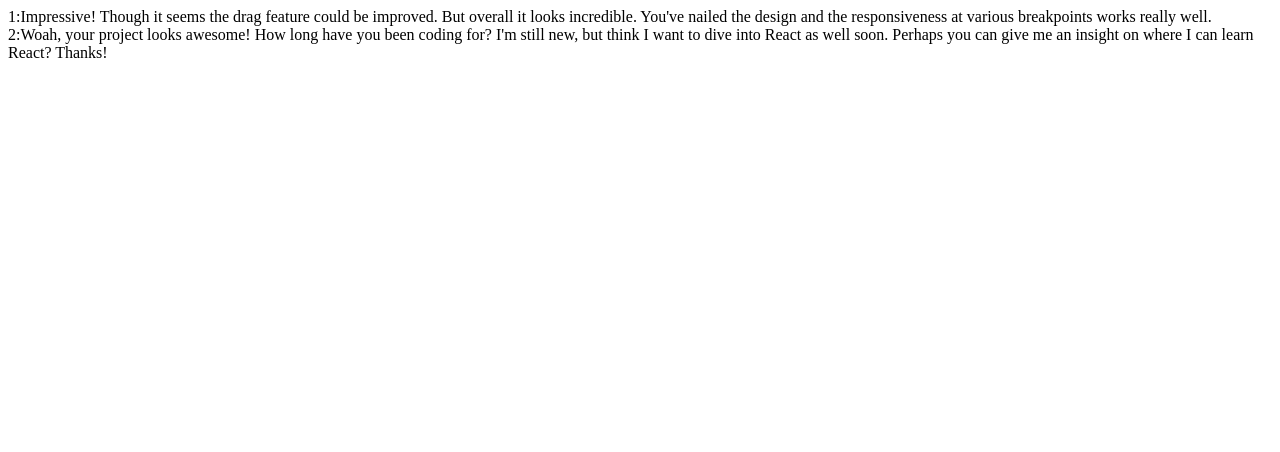
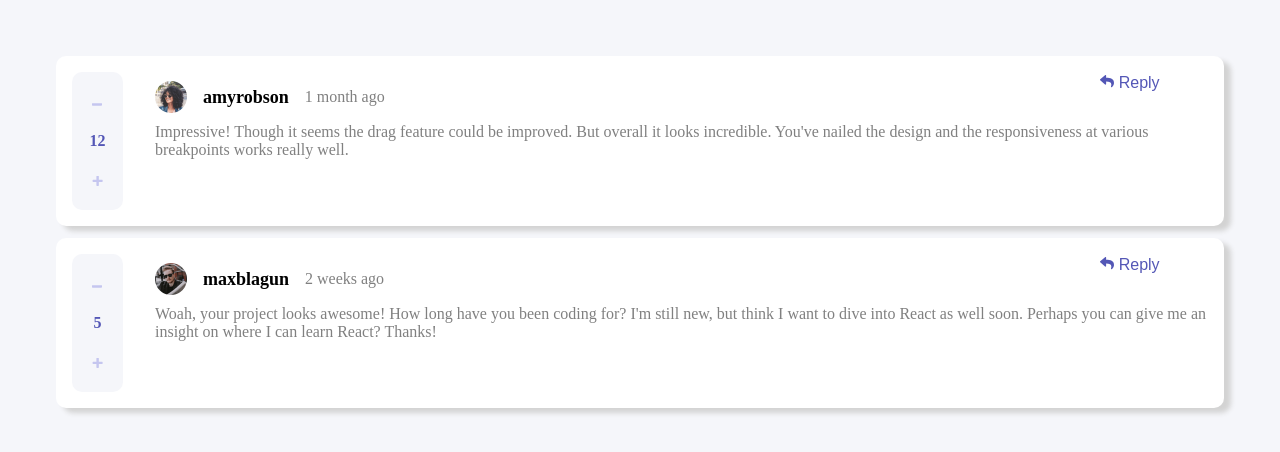
Before and after one commit to thejollydrawker/fm-comments, an Angular app: page / in a window 1280 px wide. Shown: the top 452 px of the page. Built offline with nearby package versions, Linux system fonts and the light colour scheme.

Commit message:
adding styles to comments

```diff
--- a/src/app/app.component.html
+++ b/src/app/app.component.html
@@ -1 +1,5 @@
-<app-comments-list></app-comments-list>
+
+
+<main class="app-main">
+    <app-comments-list></app-comments-list>
+</main>
--- a/src/app/app.component.scss
+++ b/src/app/app.component.scss
@@ -0,0 +1,24 @@
+//colors
+$accent-blue: hsl(238, 40%, 52%);
+$accent-blue-hover: hsl(239, 57%, 85%);
+$text-gray: hsl(223, 19%, 93%);
+$delete-red:  hsl(358, 79%, 66%);
+$delete-red-hover:  hsl(357, 100%, 86%);
+
+//bg colors
+$bg-color-primary: hsl(228, 33%, 97%);
+$bg-cancel-btn: hsl(211, 10%, 45%);
+$bg-delete-btn: $delete-red;
+
+//breakpoints
+$breakpoint-tablet: 768px;
+
+.app-main {
+    padding: 0.5rem;
+}
+
+@media (min-width: $breakpoint-tablet) {
+    .app-main {
+        padding: 3rem;
+    }
+}
--- a/src/app/components/comment/comment.component.html
+++ b/src/app/components/comment/comment.component.html
@@ -1 +1,37 @@
-<p>comment works!</p>
+<article class="comment">
+
+    <div class="comment-content">
+        <div class="comment-header">
+            <img
+                [src]="'assets/images/' + comment.user.image.png"
+                [alt]="comment.user.username"
+                class="comment-header_img"
+            >
+            <h2>
+                {{ comment.user.username }}
+            </h2>
+            <span class="comment-header_created-at">
+                {{ comment.createdAt }}
+            </span>
+        </div>
+
+        <div class="comment-body">
+            {{ comment.content }}
+        </div>
+    </div>
+
+    <div class="comment-score">
+        <button class="comment-score_btn"><svg width="11" height="3" xmlns="http://www.w3.org/2000/svg"><path d="M9.256 2.66c.204 0 .38-.056.53-.167.148-.11.222-.243.222-.396V.722c0-.152-.074-.284-.223-.395a.859.859 0 0 0-.53-.167H.76a.859.859 0 0 0-.53.167C.083.437.009.57.009.722v1.375c0 .153.074.285.223.396a.859.859 0 0 0 .53.167h8.495Z" fill="#C5C6EF"/></svg></button>
+        <span>
+            {{ comment.score }}
+        </span>
+        <button class="comment-score_btn"><svg width="11" height="11" xmlns="http://www.w3.org/2000/svg"><path d="M6.33 10.896c.137 0 .255-.05.354-.149.1-.1.149-.217.149-.354V7.004h3.315c.136 0 .254-.05.354-.149.099-.1.148-.217.148-.354V5.272a.483.483 0 0 0-.148-.354.483.483 0 0 0-.354-.149H6.833V1.4a.483.483 0 0 0-.149-.354.483.483 0 0 0-.354-.149H4.915a.483.483 0 0 0-.354.149c-.1.1-.149.217-.149.354v3.37H1.08a.483.483 0 0 0-.354.15c-.1.099-.149.217-.149.353v1.23c0 .136.05.254.149.353.1.1.217.149.354.149h3.333v3.39c0 .136.05.254.15.353.098.1.216.149.353.149H6.33Z" fill="#C5C6EF"/></svg></button>
+    </div>
+
+    <div class="comment-reply">
+        <button class="comment-reply_btn">
+            <svg width="14" height="13" xmlns="http://www.w3.org/2000/svg"><path d="M.227 4.316 5.04.16a.657.657 0 0 1 1.085.497v2.189c4.392.05 7.875.93 7.875 5.093 0 1.68-1.082 3.344-2.279 4.214-.373.272-.905-.07-.767-.51 1.24-3.964-.588-5.017-4.829-5.078v2.404c0 .566-.664.86-1.085.496L.227 5.31a.657.657 0 0 1 0-.993Z" fill="#5357B6"/></svg>
+            Reply
+        </button>
+    </div>
+</article>
--- a/src/app/components/comment/comment.component.scss
+++ b/src/app/components/comment/comment.component.scss
@@ -0,0 +1,113 @@
+@use 'src/app/app.component' as app;
+
+$btn-font-weight: 500;
+
+.comment {
+
+    box-shadow: 7px 5px 5px lightgray;
+    padding: 1rem;
+    border-radius: 10px;
+    display: flex;
+    flex-direction: column;
+    gap: 2rem;
+    position: relative;
+    background-color: white;
+
+    &-content {
+        font-size: 16px;
+        color: gray;
+    }
+
+    &-reply {
+        position: absolute;
+        bottom: 10%;
+        right: 5%;
+
+        &_btn {
+            border: none;
+            background: none;
+            color: app.$accent-blue;
+            font-size: 16px;
+            font-weight: $btn-font-weight;
+            cursor: pointer;
+        }
+    }
+
+    &-score {
+        order: 2;
+        display: flex;
+        align-items: center;
+        gap: 10px;
+
+        width: 30%;
+        justify-content: space-between;
+
+        background-color: app.$bg-color-primary;
+        border-radius: 10px;
+        padding: 8px;
+
+        &_btn {
+            border: none;
+            background: none;
+            cursor: pointer;
+            color: gray;
+            font-weight: $btn-font-weight;
+            font-size: 16px;
+            padding: 5px 12px;
+            padding-left: 12px;
+            padding-right: 12px;
+        }
+
+        & span {
+            color: app.$accent-blue;
+            font-weight: 700;
+            font-size: 16px;
+        }
+    }
+
+    &-header {
+        display: flex;
+        align-items: center;
+        gap: 1rem;
+        font-size: 0.75rem;
+        color: initial;
+
+        &_img {
+            width: 2rem;
+            height: 2rem;
+        }
+
+        &_created-at {
+            color: gray;
+            font-size: 16px;
+        }
+    }
+}
+
+
+@media (min-width: app.$breakpoint-tablet) {
+    .comment {
+        flex-direction: row;
+
+        &-reply {
+            position: absolute;
+            top: 10%;
+            right: 5%;
+        }
+
+        &-content {
+            order:2
+        }
+
+        &-score {
+            order: 1;
+            display: flex;
+            flex-direction: column;
+            width: fit-content;
+
+            &_btn {
+                padding: 12px;
+            }
+        }
+    }
+}
--- a/src/app/components/comment/comment.component.ts
+++ b/src/app/components/comment/comment.component.ts
@@ -1,4 +1,5 @@
-import { Component } from '@angular/core';
+import { Component, Input } from '@angular/core';
+import { Comment } from '../../models/comment.model';
 
 @Component({
   selector: 'app-comment',
@@ -8,5 +9,5 @@ import { Component } from '@angular/core';
   styleUrl: './comment.component.scss'
 })
 export class CommentComponent {
-
+  @Input({ required: true }) comment!: Comment;
 }
--- a/src/app/components/comments-list/comments-list.component.html
+++ b/src/app/components/comments-list/comments-list.component.html
@@ -1,5 +1,9 @@
-@for (comment of comments$ | async; track comment.id) {
-    <div class=""> {{ comment.id }}:{{ comment.content }} </div>
-} @empty {
-    <div>No comments</div>
-}
+
+
+<section class="comments-list">
+    @for (comment of comments$ | async; track comment.id) {
+    <app-comment [comment]="comment"></app-comment>
+    } @empty {
+        <div>No comments</div>
+    }
+</section>
--- a/src/app/components/comments-list/comments-list.component.scss
+++ b/src/app/components/comments-list/comments-list.component.scss
@@ -0,0 +1,8 @@
+@use 'src/app/app.component' as app;
+
+
+.comments-list {
+    display: flex;
+    flex-direction: column;
+    gap: 0.75rem;
+}
--- a/src/app/components/comments-list/comments-list.component.ts
+++ b/src/app/components/comments-list/comments-list.component.ts
@@ -3,11 +3,12 @@ import { CommentsService } from '../../services/comments.service';
 import { Observable } from 'rxjs';
 import { Comment } from '../../models/comment.model';
 import { CommonModule } from '@angular/common';
+import { CommentComponent } from '../comment/comment.component';
 
 @Component({
   selector: 'app-comments-list',
   standalone: true,
-  imports: [ CommonModule ],
+  imports: [ CommonModule, CommentComponent ],
   templateUrl: './comments-list.component.html',
   styleUrl: './comments-list.component.scss'
 })
--- a/src/assets/data/data.json
+++ b/src/assets/data/data.json
@@ -1,8 +1,8 @@
 {
   "currentUser": {
     "image": {
-      "png": "./images/avatars/image-juliusomo.png",
-      "webp": "./images/avatars/image-juliusomo.webp"
+      "png": "image-juliusomo.png",
+      "webp": "image-juliusomo.webp"
     },
     "username": "juliusomo"
   },
@@ -14,8 +14,8 @@
       "score": 12,
       "user": {
         "image": {
-          "png": "./images/avatars/image-amyrobson.png",
-          "webp": "./images/avatars/image-amyrobson.webp"
+          "png": "image-amyrobson.png",
+          "webp": "image-amyrobson.webp"
         },
         "username": "amyrobson"
       },
@@ -28,8 +28,8 @@
       "score": 5,
       "user": {
         "image": {
-          "png": "./images/avatars/image-maxblagun.png",
-          "webp": "./images/avatars/image-maxblagun.webp"
+          "png": "image-maxblagun.png",
+          "webp": "image-maxblagun.webp"
         },
         "username": "maxblagun"
       },
@@ -42,8 +42,8 @@
           "replyingTo": "maxblagun",
           "user": {
             "image": {
-              "png": "./images/avatars/image-ramsesmiron.png",
-              "webp": "./images/avatars/image-ramsesmiron.webp"
+              "png": "image-ramsesmiron.png",
+              "webp": "image-ramsesmiron.webp"
             },
             "username": "ramsesmiron"
           }
@@ -56,8 +56,8 @@
           "replyingTo": "ramsesmiron",
           "user": {
             "image": {
-              "png": "./images/avatars/image-juliusomo.png",
-              "webp": "./images/avatars/image-juliusomo.webp"
+              "png": "image-juliusomo.png",
+              "webp": "image-juliusomo.webp"
             },
             "username": "juliusomo"
           }
--- a/src/styles.scss
+++ b/src/styles.scss
@@ -1 +1,5 @@
-/* You can add global styles to this file, and also import other style files */
+@use 'src/app/app.component' as app;
+
+body {
+    background-color: app.$bg-color-primary;
+}
```
